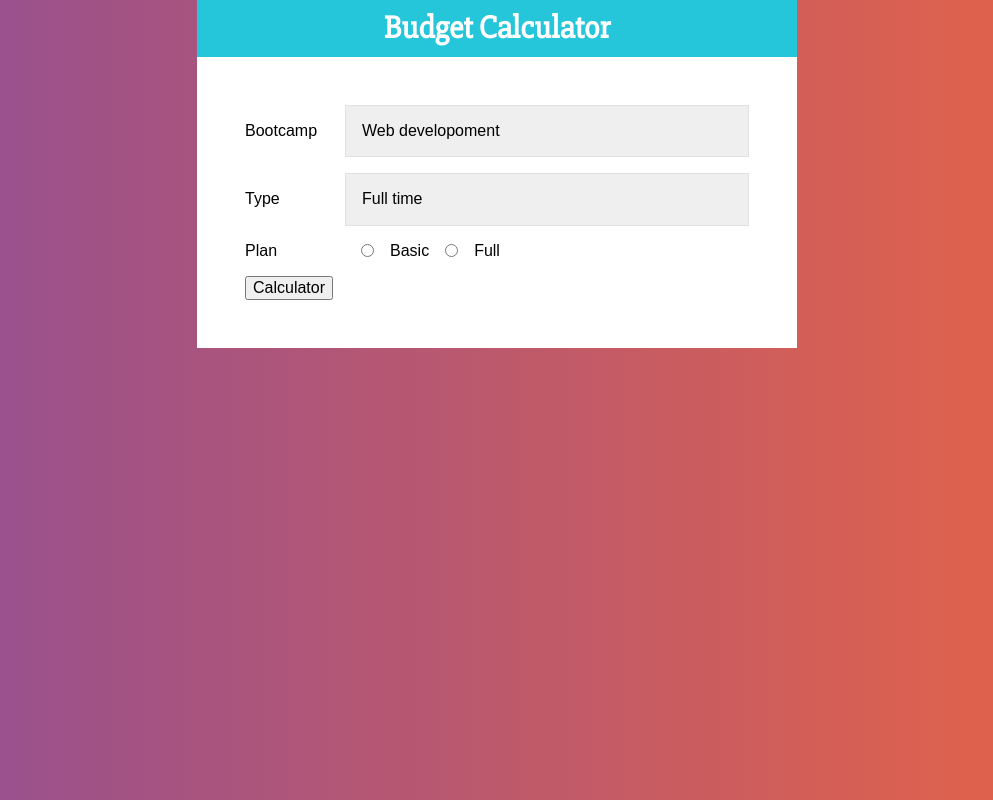
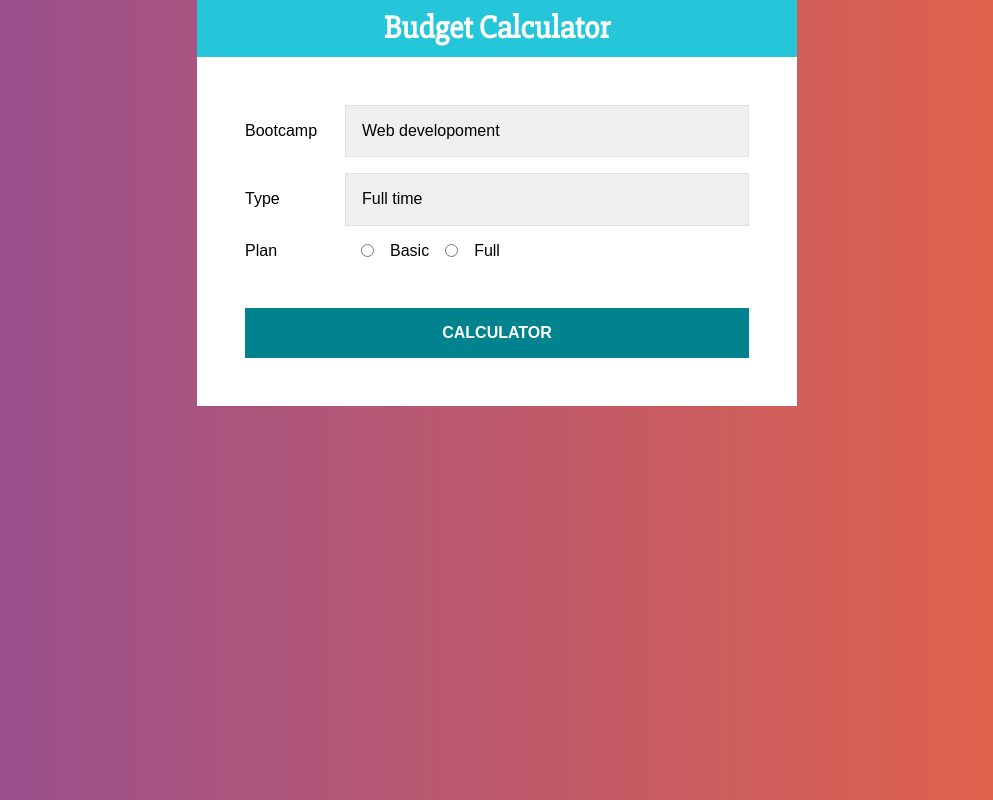
Before and after one commit to elenapiaggio/budget-calculator, a React (Create React App) app: page / in a window 1280 px wide. Shown: the whole page, without its empty margins (143-1136 px from the left). Built offline with nearby package versions, Linux system fonts and the light colour scheme.

Commit message:
ADD style component button

```diff
--- a/src/components/Form.js
+++ b/src/components/Form.js
@@ -21,6 +21,24 @@
 
 const InputRadio = styled.input`
   margin: 0 1rem;
+`;
+
+const Button = styled.button`
+  background-color: #00838F;
+  font-size: 16px;
+  width: 100%;
+  padding: 1rem;
+  color: #fff;
+  text-transform: uppercase;
+  font-weight: bold;
+  border: none;
+  transition: background-color .3s ease;
+  margin-top: 2rem;
+
+  &:hover{
+    cursor: pointer;
+    background-color: #26C6DA;
+  }
 `;
 
 const Form = () => {
@@ -56,7 +74,7 @@
           value='normal'
         /> Full
       </Field>
-      <button type='button'>Calculator</button>
+      <Button type='button'>Calculator</Button>
     </form>
   );
 };
```
